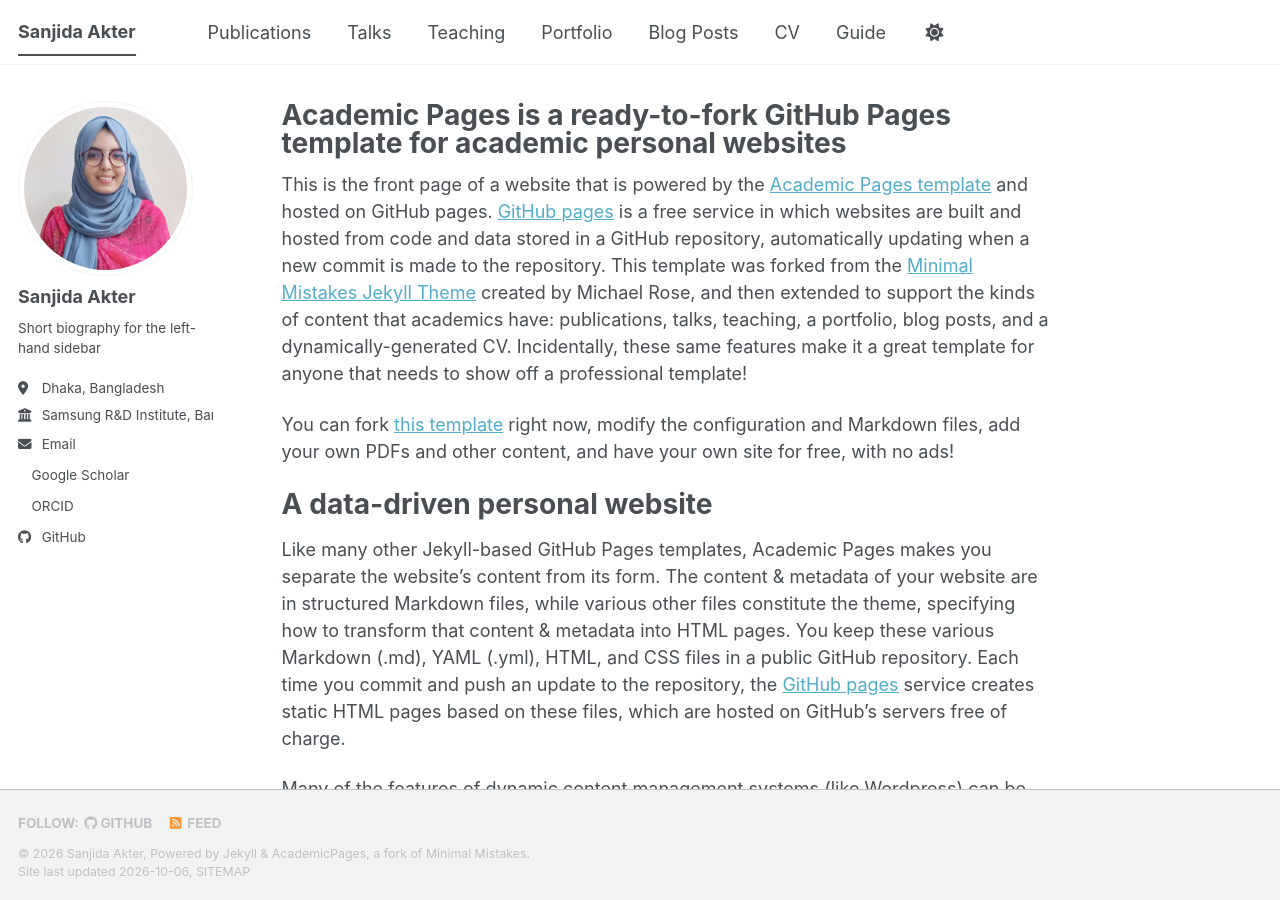
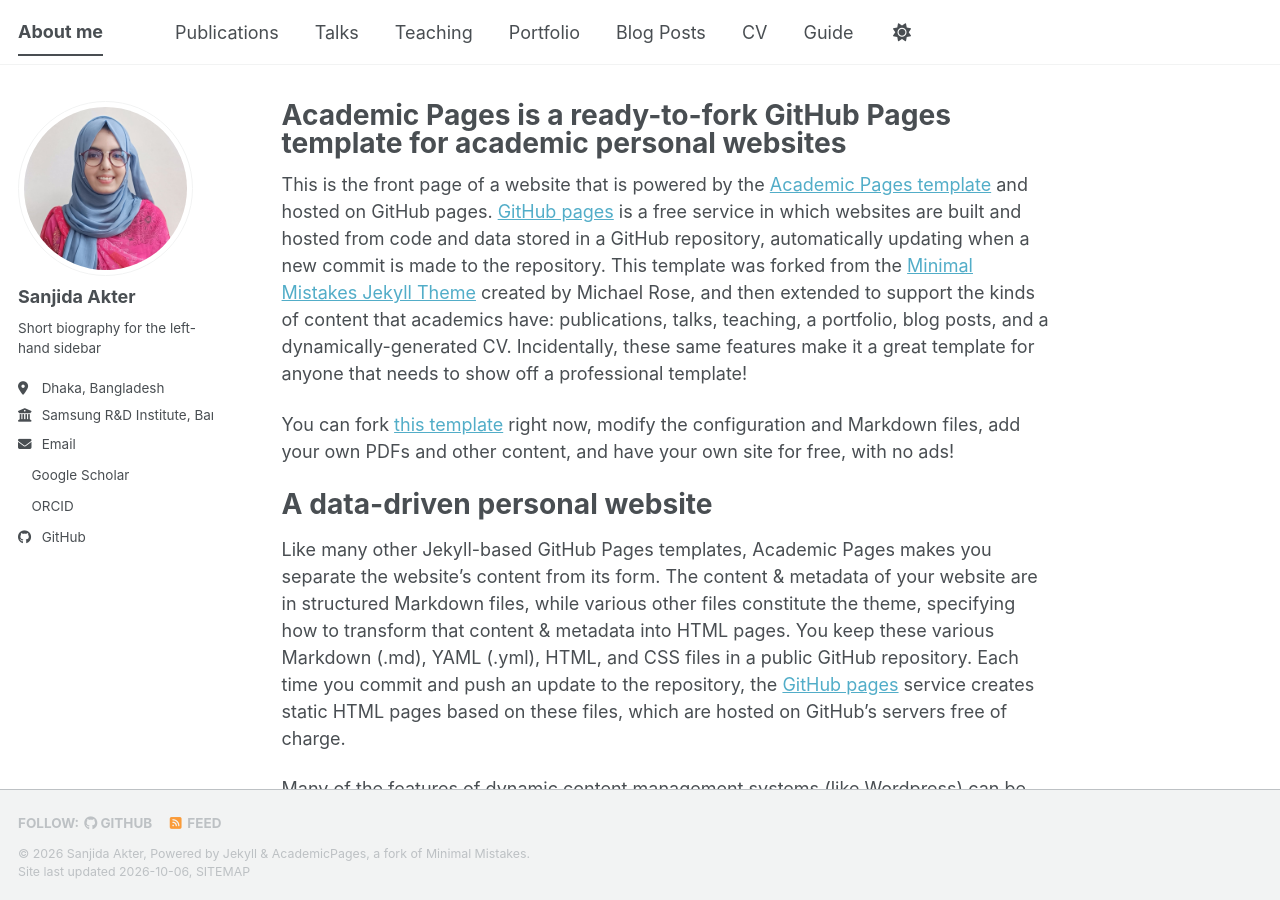
Before and after one commit to SanjidaRiti/sanjidariti.github.io, a Jekyll site: the page built from _pages/about.md, in a window 1280 px wide and 900 px high. Built offline with Jekyll 4.4.1, drawn with Linux system fonts in a browser that asks for light colours; a style sheet for code colours, icons or effects is not loaded.

Commit message:
Update _config.yml

```diff
--- a/_config.yml
+++ b/_config.yml
@@ -9,7 +9,7 @@
 # Basic Site Settings
 locale                   : "en-US"
 site_theme               : "default" # The available themes options are "default", "air", "sunrise", "mint", "dirt" and "contrast"
-title                    : "Sanjida Akter"
+title                    : "About me"
 title_separator          : "-"
 name                     : &name "Sanjida Akter"
 description              : &description "Personal website and academic portfolio of Sanjida Riti."   # Update this with a general description of your site, this is the default if not overridden by a page
```
